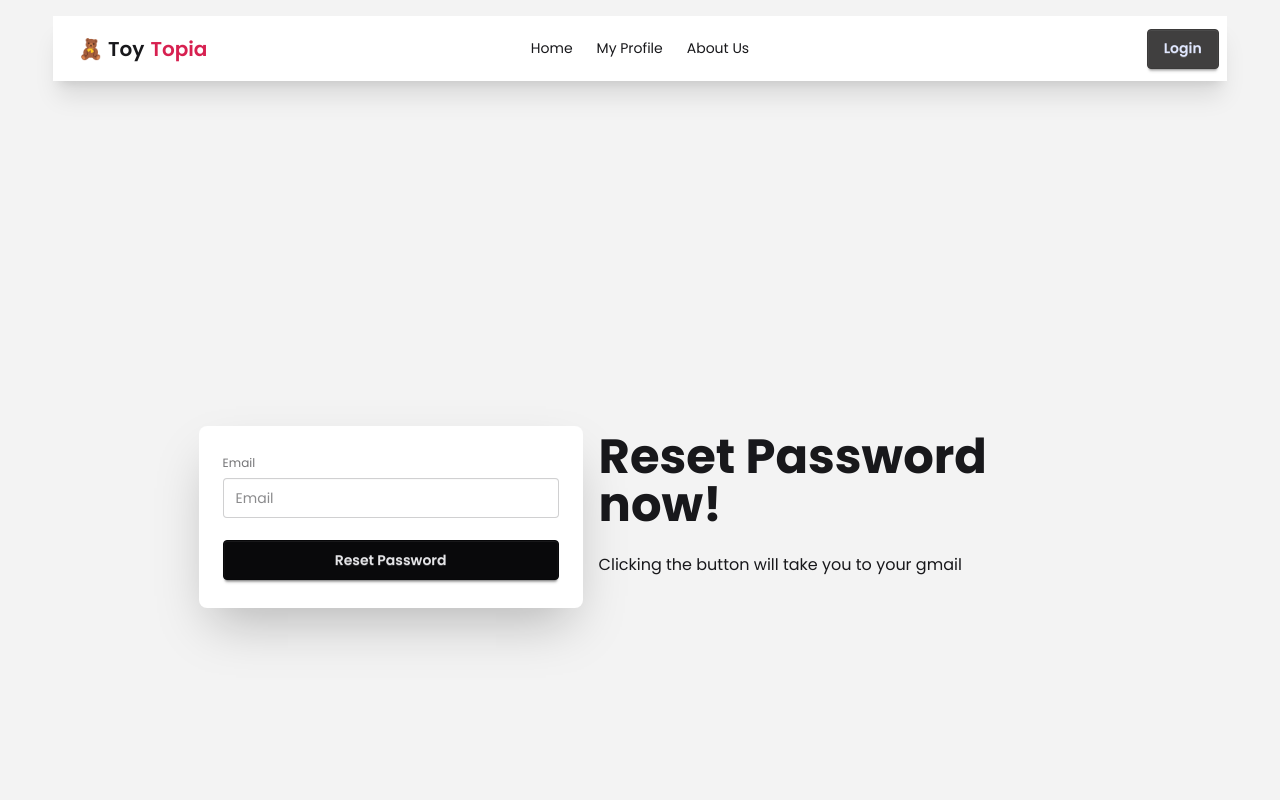
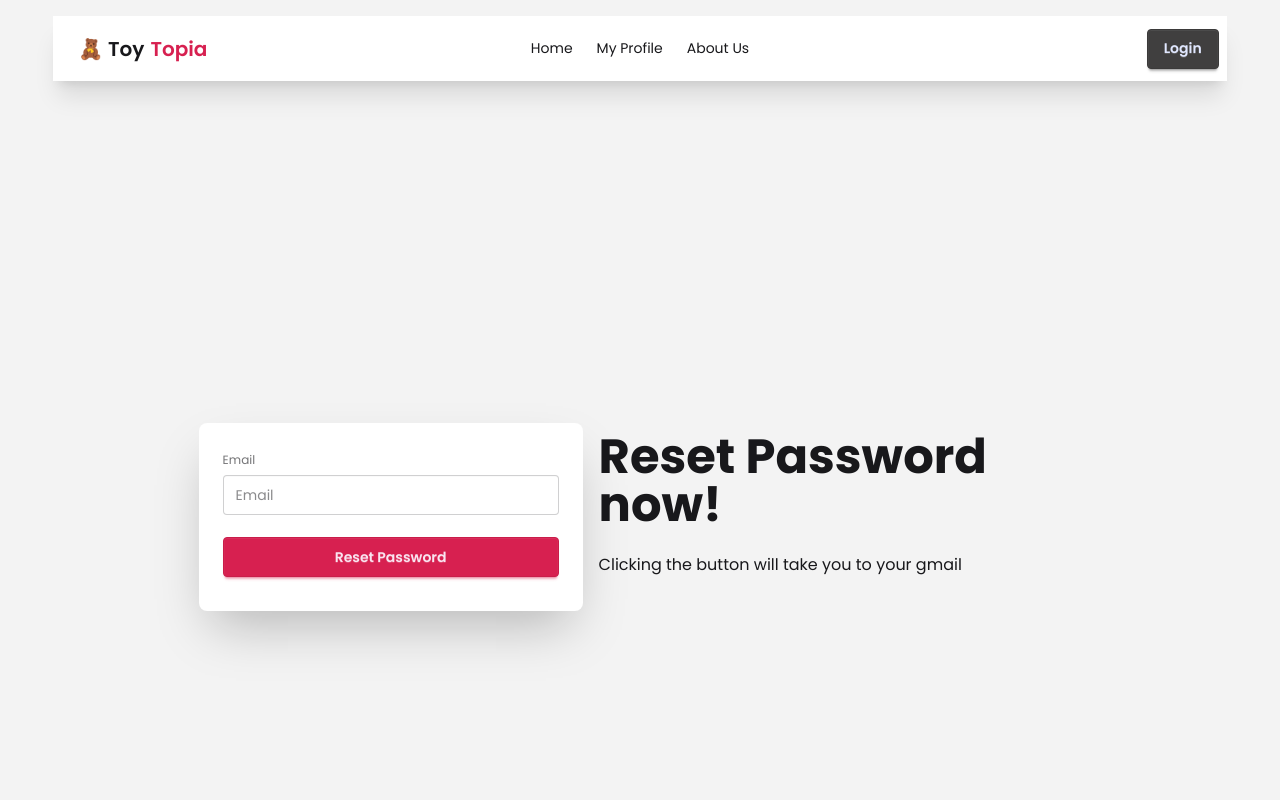
Before and after one commit to nafisadman/B12-A9-Fireshield, a React (Vite) app: page /auth/forgot-password in a window 1280 px wide. Shown: the top 800 px of the page. Built offline with nearby package versions, Linux system fonts and the light colour scheme; no server answers.

Commit message:
Created Forget Password

```diff
--- a/src/pages/ForgotPassword.jsx
+++ b/src/pages/ForgotPassword.jsx
@@ -1,21 +1,39 @@
 import React, { use, useEffect } from "react";
 import { AuthContext } from "../provider/AuthProvider";
 import { useLocation } from "react-router";
-import { Helmet } from "react-helmet";
+import { ToastContainer, toast } from "react-toastify";
 
 const ForgotPassword = () => {
   useEffect(() => {
     document.title = "ToyTopia | Forgot Pass";
   }, []);
-  const { user } = use(AuthContext);
+
+  const notify = () => toast("Email Link has been sent. Check your Spambox");
+
+  const { user, resetPassword } = use(AuthContext);
+
   const location = useLocation();
   const email = location.state?.email || "";
-  //   console.log(user.email);
+
+  const handleForgotPassword = (e) => {
+    e.preventDefault();
+
+    const form = e.target;
+    const email = form.email.value;
+
+    resetPassword(email)
+      .then((result) => {
+        console.log(result);
+        notify();
+        window.open('https://mail.google.com/mail/u/0/#spam/', '_blank');
+      })
+      .catch((error) => {
+        const errorMessage = error.message;
+        alert(errorMessage);
+      });
+  };
   return (
     <div>
-      <Helmet>
-        <title>ToyTopia | Forgot Password</title>
-      </Helmet>
       <div className="hero bg-base-200 min-h-screen">
         <div className="hero-content flex-col lg:flex-row-reverse">
           <div className="text-center lg:text-left">
@@ -25,7 +43,7 @@ const ForgotPassword = () => {
             </p>
           </div>
           <div className="card bg-base-100 w-full max-w-sm shrink-0 shadow-2xl">
-            <div className="card-body">
+            <form className="card-body" onSubmit={handleForgotPassword}>
               <fieldset className="fieldset">
                 <label className="label">Email</label>
                 <input
@@ -33,16 +51,12 @@ const ForgotPassword = () => {
                   className="input w-full"
                   defaultValue={email}
                   placeholder="Email"
+                  name="email"
                 />
-                <a
-                  className="btn btn-neutral mt-4"
-                  href="https://mail.google.com/"
-                  target="_blank"
-                >
-                  Reset Password
-                </a>
+                <button className="btn btn-secondary mt-4" type="submit">Reset Password</button>
+                <ToastContainer />
               </fieldset>
-            </div>
+            </form>
           </div>
         </div>
       </div>
--- a/src/pages/Register.jsx
+++ b/src/pages/Register.jsx
@@ -9,6 +9,7 @@ const Register = () => {
   useEffect(() => {
     document.title = "ToyTopia | register";
   }, []);
+
   const { createUser, setUser, updateUser, signInWithGoogle } = use(AuthContext);
   const [nameError, setNameError] = useState("");
   const [passwordError, setPasswordError] = useState("");
--- a/src/provider/AuthProvider.jsx
+++ b/src/provider/AuthProvider.jsx
@@ -9,6 +9,7 @@ import {
   signInWithPopup,
   signOut,
   updateProfile,
+  sendPasswordResetEmail
 } from "firebase/auth";
 
 export const AuthContext = createContext();
@@ -45,6 +46,10 @@ const AuthProvider = ({ children }) => {
     return signOut(auth);
   };
 
+  const resetPassword = (email) => {
+    return sendPasswordResetEmail(auth, email);
+  }
+
   useEffect(() => {
     const unsubscribe = onAuthStateChanged(auth, (currentUser) => {
       setUser(currentUser);
@@ -65,6 +70,7 @@ const AuthProvider = ({ children }) => {
     loading,
     setLoading,
     updateUser,
+    resetPassword
   };
 
   return <AuthContext value={authData}>{children}</AuthContext>;
```
